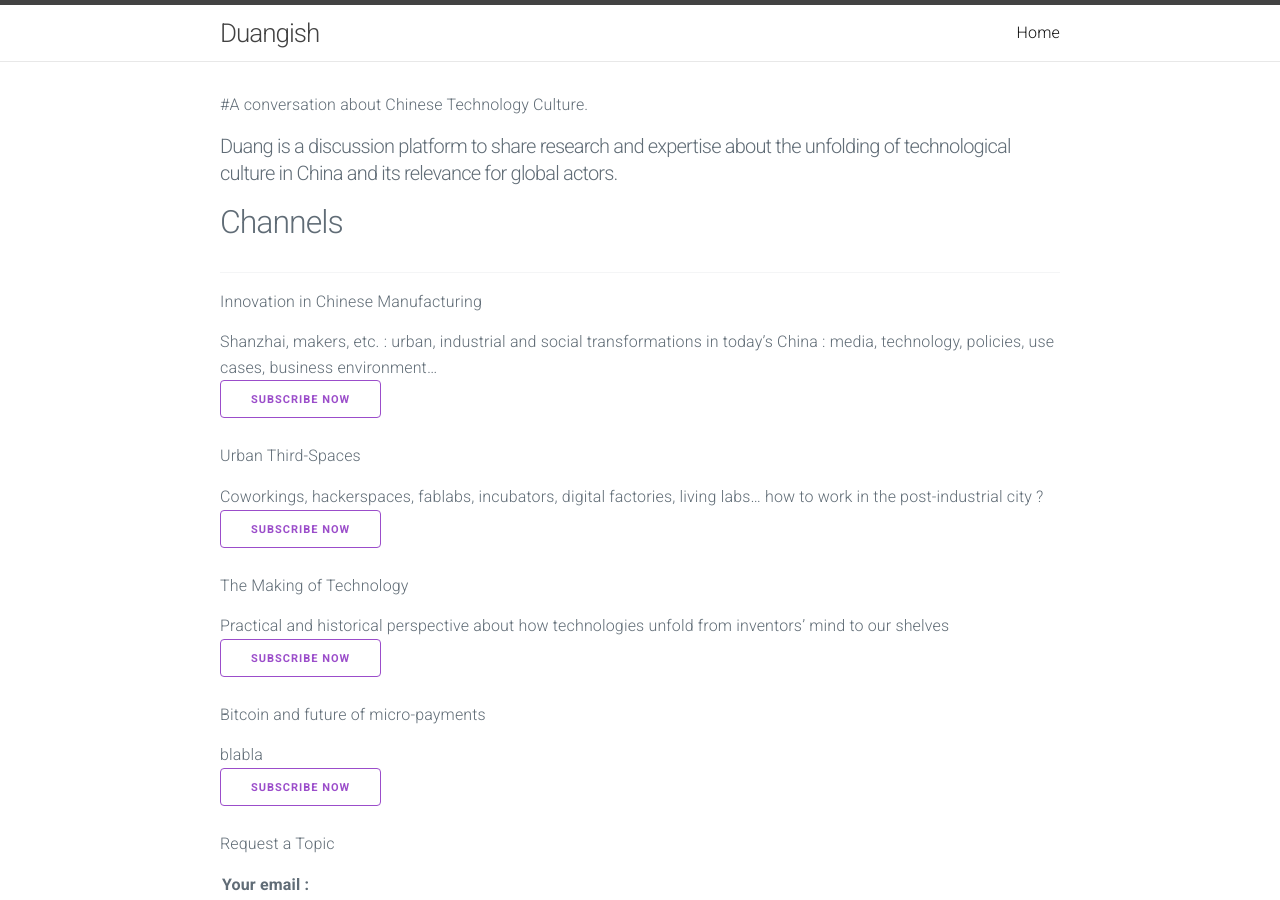
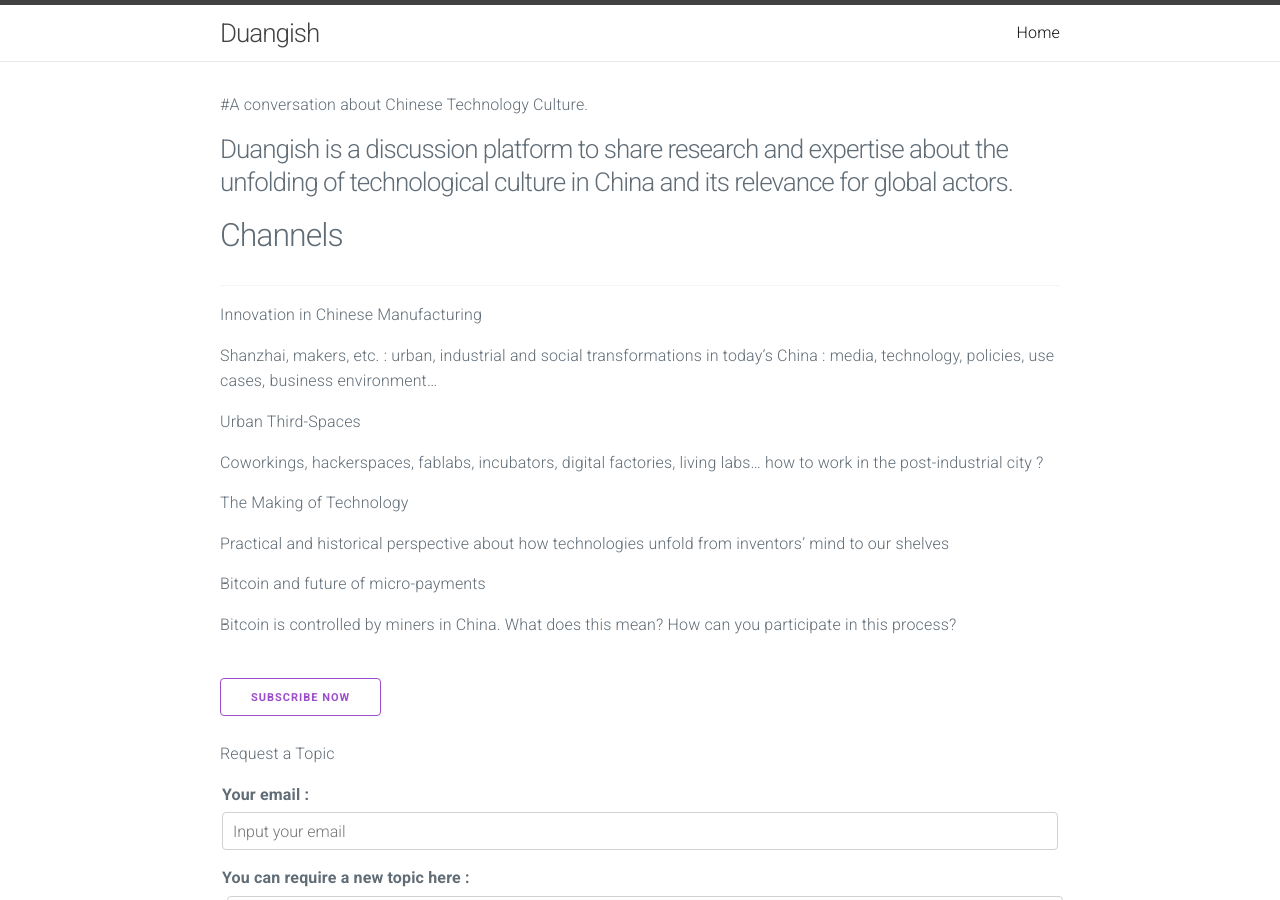
Before and after one commit to clemsos/duangish.github.io, a Jekyll site: the page built from index.md, in a window 1280 px wide and 900 px high. Built offline with Jekyll 4.4.1, drawn with Linux system fonts in a browser that asks for light colours; nearby versions of some CDN libraries.

Commit message:
simplified

```diff
--- a/index.md
+++ b/index.md
@@ -8,7 +8,7 @@
 #A conversation about Chinese Technology Culture.
 
 
-#### Duang is a discussion platform to share research and expertise about the unfolding of technological culture in China and its relevance for global actors.
+### Duangish is a discussion platform to share research and expertise about the unfolding of technological culture in China and its relevance for global actors.
 
 
 ## Channels
@@ -17,21 +17,19 @@
 **Innovation in Chinese Manufacturing**
 
 Shanzhai, makers, etc. : urban, industrial and social transformations in today's China : media, technology, policies, use cases, business environment...
-{% include buy.html %}
 
 **Urban Third-Spaces**
 
 Coworkings, hackerspaces, fablabs, incubators, digital factories, living labs... how to work in the post-industrial city ?
-{% include buy.html %}
 
 **The Making of Technology**
 
 Practical and historical perspective about how technologies unfold from inventors' mind to our shelves
-{% include buy.html %}
 
 **Bitcoin and future of micro-payments**
 
-blabla
+Bitcoin is controlled by miners in China. What does this mean? How can you participate in this process?
+
 {% include buy.html %}
 
 **Request a Topic**
```
